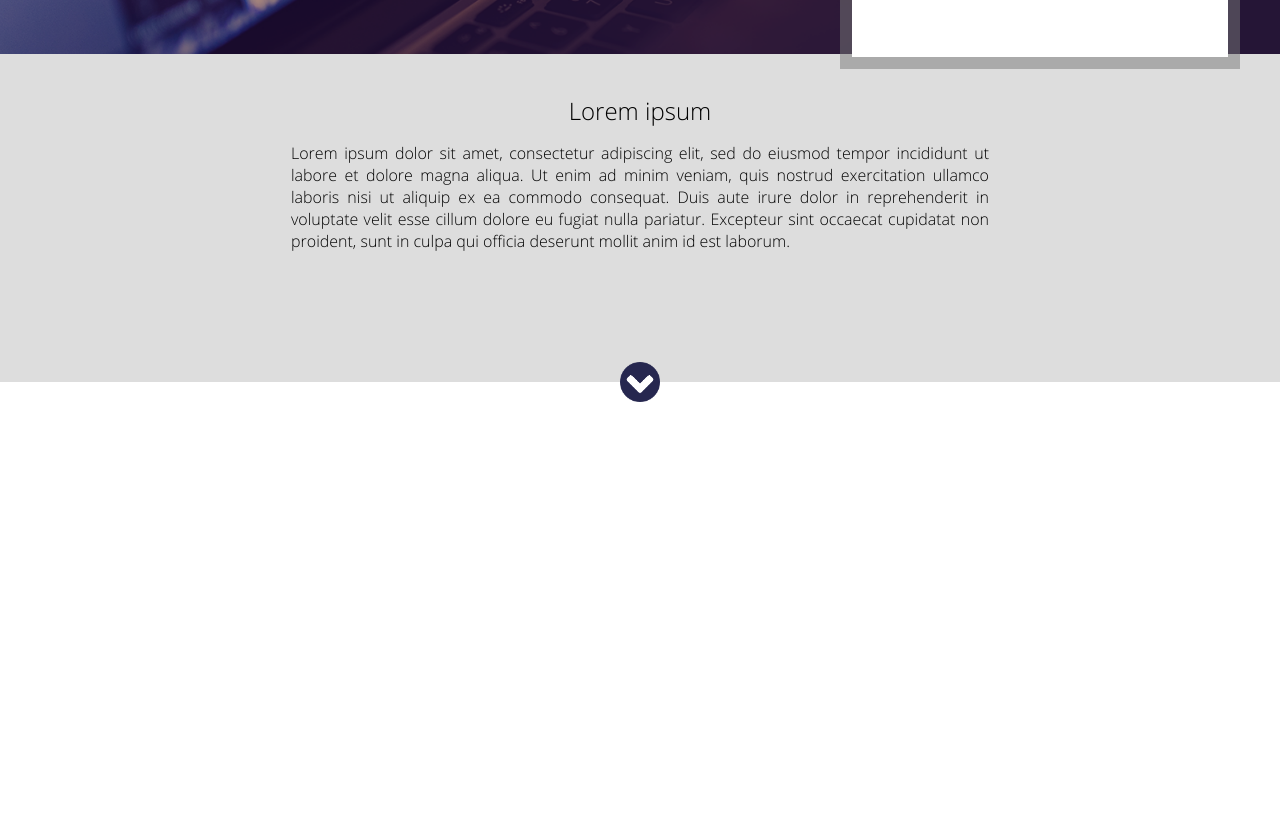
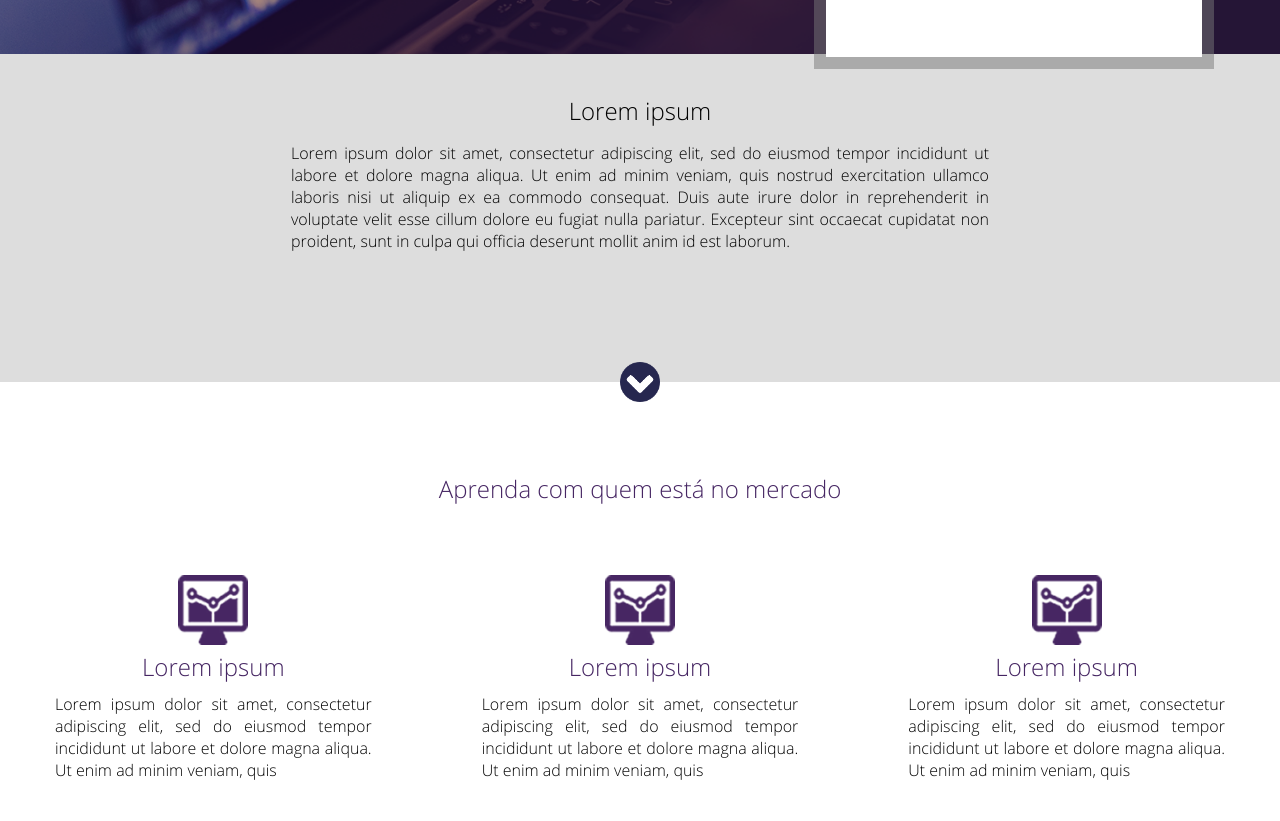
Before and after one commit to arthur1470/FirstLandingPage, a plain HTML site: page index.html in a window 1280 px wide. Shown: the part 593-1414 px from the top of the page. Before the commit the page ends 995 px from the top, so only its background shows below. Drawn offline with Linux system fonts and the light colour scheme.

Commit message:
new section added and some changes in css file

```diff
--- a/css/style.css
+++ b/css/style.css
@@ -17,10 +17,12 @@ html, body{
 .center{
 	width: 1200px;
 	margin: 0 auto;
+	padding: 0 2%;
 }
 
 .header{
 	width: 100%;
+	min-width: 1200px;
 	height: 90px;
 	background-color: #212343;
 }
@@ -31,6 +33,7 @@ html, body{
 
 .container-banner{
 	width: 100%;
+	min-width: 1200px;
 	height: 557px;
 	background-image: url(../images/header_bg.png);
 	background-size: cover;
@@ -105,9 +108,9 @@ html, body{
 
 .container-list{
 	padding: 30px;
-	margin-top: 40px;
+	margin-top: 100px;
 	float: left;
-	width: 619px;
+	width: 519px;
 	height: 270px;
 	background-color: rgba(33, 35, 67, 0.7);
 }
@@ -122,6 +125,7 @@ html, body{
 }
 
 .container-2{
+	min-width: 1200px;
 	padding: 40px 0;
 	background-color: #DDDDDD;
 	text-align: center;
@@ -147,3 +151,33 @@ html, body{
 	background-image: url('../images/arrow.png');
 	background-size: 100% 100%;
 }
+
+.section-1{
+	padding: 90px 0;
+}
+
+.section-1 h2{
+	text-align: center;
+	color: #462663;
+	font-weight: normal;
+}
+
+.container-section{
+	margin-top: 40px;
+	text-align: center;
+}
+
+.container-single{
+	float: left;
+	width: 33.333%;
+	padding: 30px;
+}
+
+.container-single p{
+	padding: 10px 25px;
+	text-align: justify;
+}
+
+.container-single img{
+	width: 70px;
+}
--- a/index.html
+++ b/index.html
@@ -65,9 +65,51 @@
 					non proident, sunt in culpa qui officia deserunt mollit anim id est laborum.<p>
 			</div>
 
-			<div class="arrow">
+			<div class="arrow"></div>
+		</div><!-- container2 -->
 
-			</div>
-		</div><!-- container2 -->
+		<div class="section-1">
+			<h2>Aprenda com quem está no mercado</h2>
+
+			<div class="container-section">
+				<div class="container-single">
+
+					<div>
+						<img src="images/icon.png" />
+					</div>
+
+					<div class="text-container-single">
+							<h2>Lorem ipsum</h2>
+							<p>Lorem ipsum dolor sit amet, consectetur adipiscing elit, sed do eiusmod tempor incididunt ut
+								labore et dolore magna aliqua. Ut enim ad minim veniam, quis</p>
+					</div><!-- text-container-single -->
+
+				</div><!-- container-single -->
+
+				<div class="container-single">
+					<div>
+						<img src="images/icon.png" />
+					</div>
+
+					<div class="text-container-single">
+							<h2>Lorem ipsum</h2>
+							<p>Lorem ipsum dolor sit amet, consectetur adipiscing elit, sed do eiusmod tempor incididunt ut
+								labore et dolore magna aliqua. Ut enim ad minim veniam, quis</p>
+					</div><!-- text-container-single -->
+				</div><!-- container-single -->
+
+				<div class="container-single">
+					<div>
+						<img src="images/icon.png" />
+					</div>
+
+					<div class="text-container-single">
+							<h2>Lorem ipsum</h2>
+							<p>Lorem ipsum dolor sit amet, consectetur adipiscing elit, sed do eiusmod tempor incididunt ut
+								labore et dolore magna aliqua. Ut enim ad minim veniam, quis</p>
+					</div><!-- text-container-single -->
+				</div><!-- container-single -->
+			</div><!-- container-section -->
+		</div><!-- section-1 -->
 	</body>
 </html>
```
